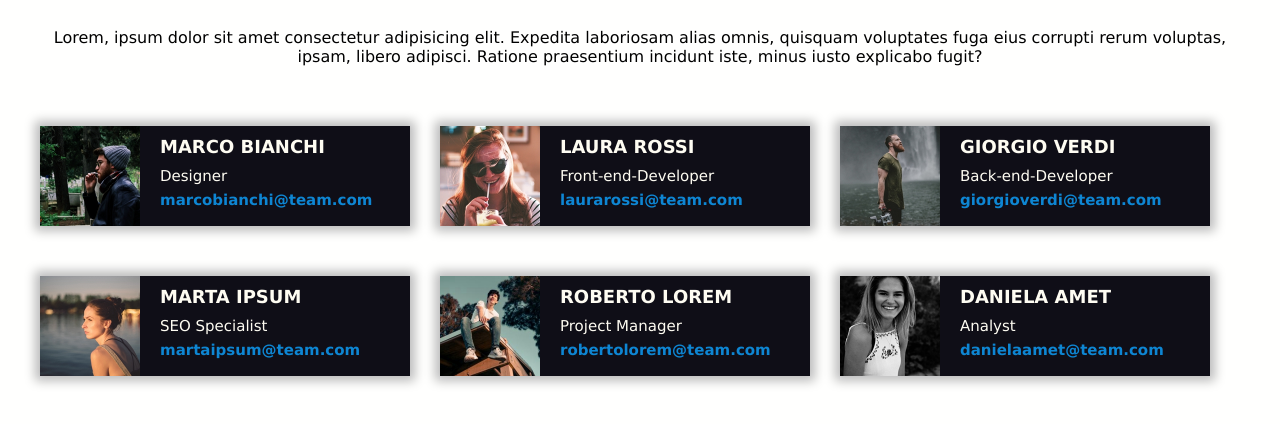
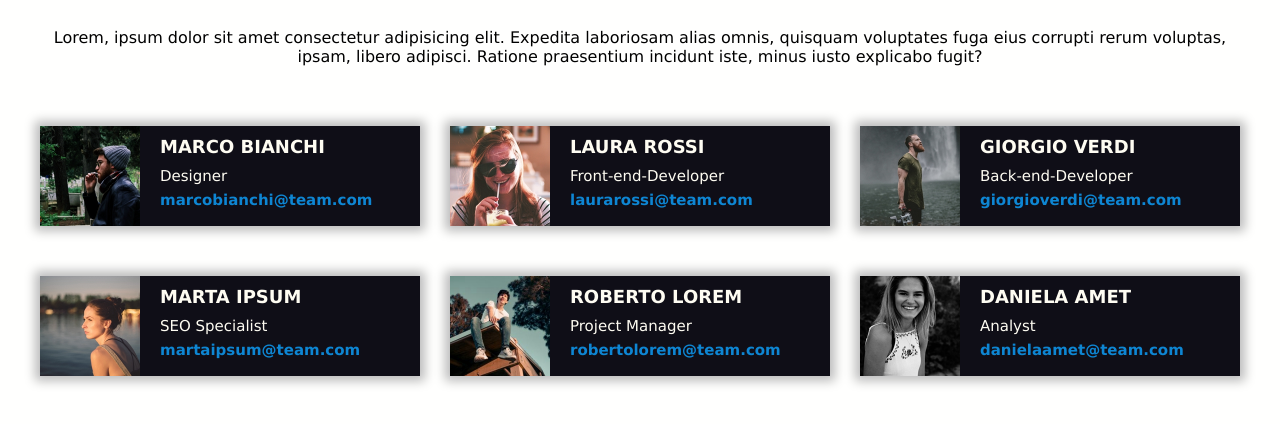
Before and after one commit to ElyPoli/html-css-float-cards, a plain HTML site: page index.html in a window 1280 px wide. Shown: the part 108-532 px from the top of the page. Drawn offline with Linux system fonts and the light colour scheme.

Commit message:
fix card

```diff
--- a/css/style.css
+++ b/css/style.css
@@ -38,14 +38,19 @@ h1 {
     padding-bottom: 60px;
 }
 
+.margin-r {
+    margin-right: 30px;
+}
+
+.margin-b {
+    margin-bottom: 50px;
+}
+
 /* Card */
 .card {
     background-color: #0f0e17;
-    height: 100px;
-    width: calc(100%/3 - 30px);
+    width: calc(100%/3 - 20px);
     float: left;
-    margin-bottom: 50px;
-    margin-right: 30px;
     /* Shadow */
     -webkit-box-shadow: 0px 0px 10px 5px #bbbbbb;
     -moz-box-shadow: 0px 0px 10px 5px #bbbbbb;
--- a/index.html
+++ b/index.html
@@ -17,35 +17,35 @@
             <!-- Cards section -->
             <section class="clearfix">
                 <!-- Card 1 -->
-                <div class="card">
+                <div class="card margin-r margin-b">
                     <img src="img/male1.png" alt="Male 1">
                     <h2 class="card-text card-title">Marco Bianchi</h2>
                     <p class="card-text card-p">Designer</p>
                     <a href="malito:marcobianchi@team.com">marcobianchi@team.com</a>
                 </div>
                 <!-- Card 2 -->
-                <div class="card">
+                <div class="card margin-r margin-b">
                     <img src="img/female1.png" alt="Female 1">
                     <h2 class="card-text card-title">Laura Rossi</h2>
                     <p class="card-text card-p">Front-end-Developer</p>
                     <a href="malito:laurarossi@team.com">laurarossi@team.com</a>
                 </div>
                 <!-- Card 3 -->
-                <div class="card">
+                <div class="card margin-b">
                     <img src="img/male2.png" alt="Male 2">
                     <h2 class="card-text card-title">Giorgio Verdi</h2>
                     <p class="card-text card-p">Back-end-Developer</p>
                     <a href="malito:mgiorgioverdi@team.com">giorgioverdi@team.com</a>
                 </div>
                 <!-- Card 4 -->
-                <div class="card">
+                <div class="card margin-r">
                     <img src="img/female2.png" alt="Female 2">
                     <h2 class="card-text card-title">Marta Ipsum</h2>
                     <p class="card-text card-p">SEO Specialist</p>
                     <a href="malito:martaipsum@team.com">martaipsum@team.com</a>
                 </div>
                 <!-- Card 5 -->
-                <div class="card">
+                <div class="card margin-r">
                     <img src="img/male3.png" alt="Male 3">
                     <h2 class="card-text card-title">Roberto Lorem</h2>
                     <p class="card-text card-p">Project Manager</p>
```
